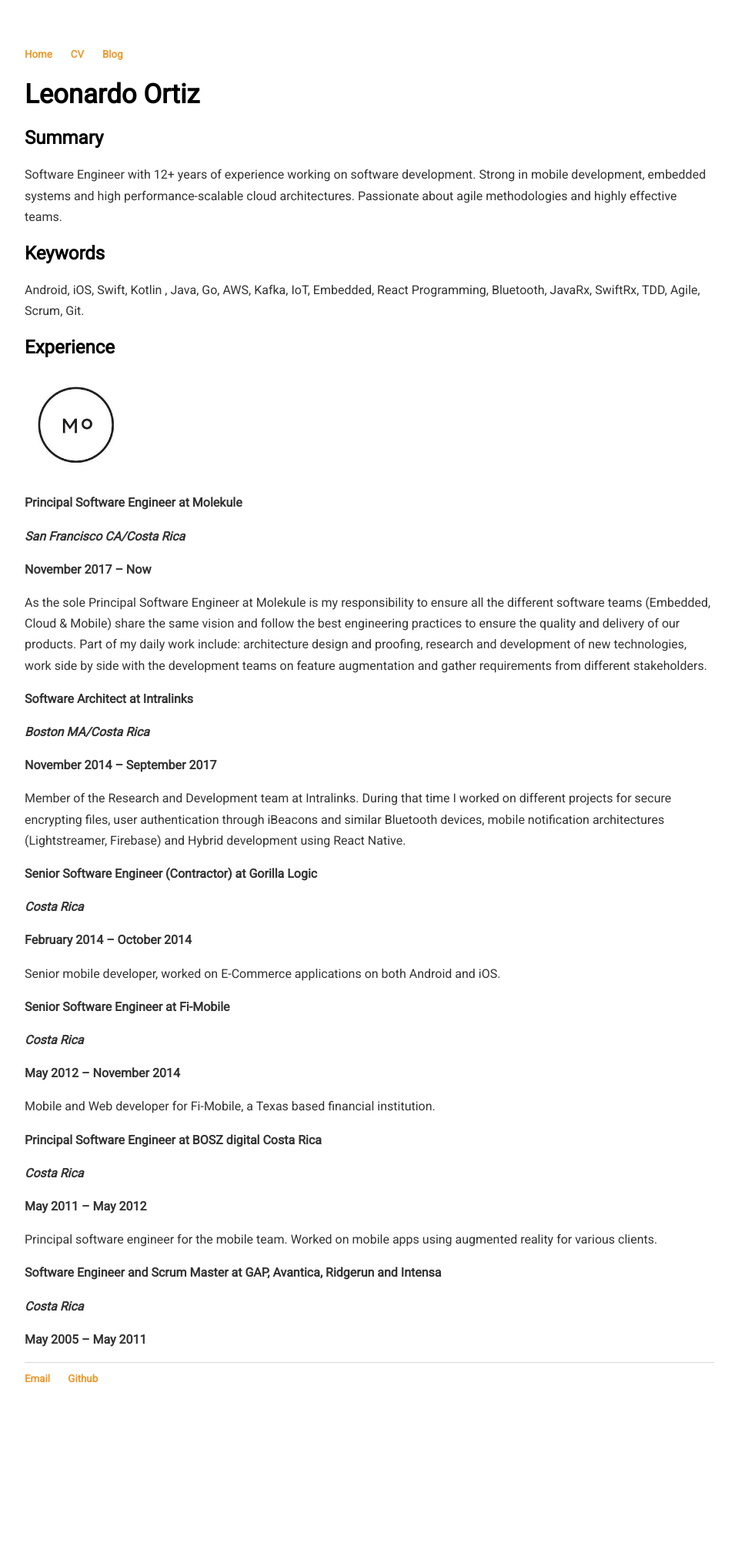
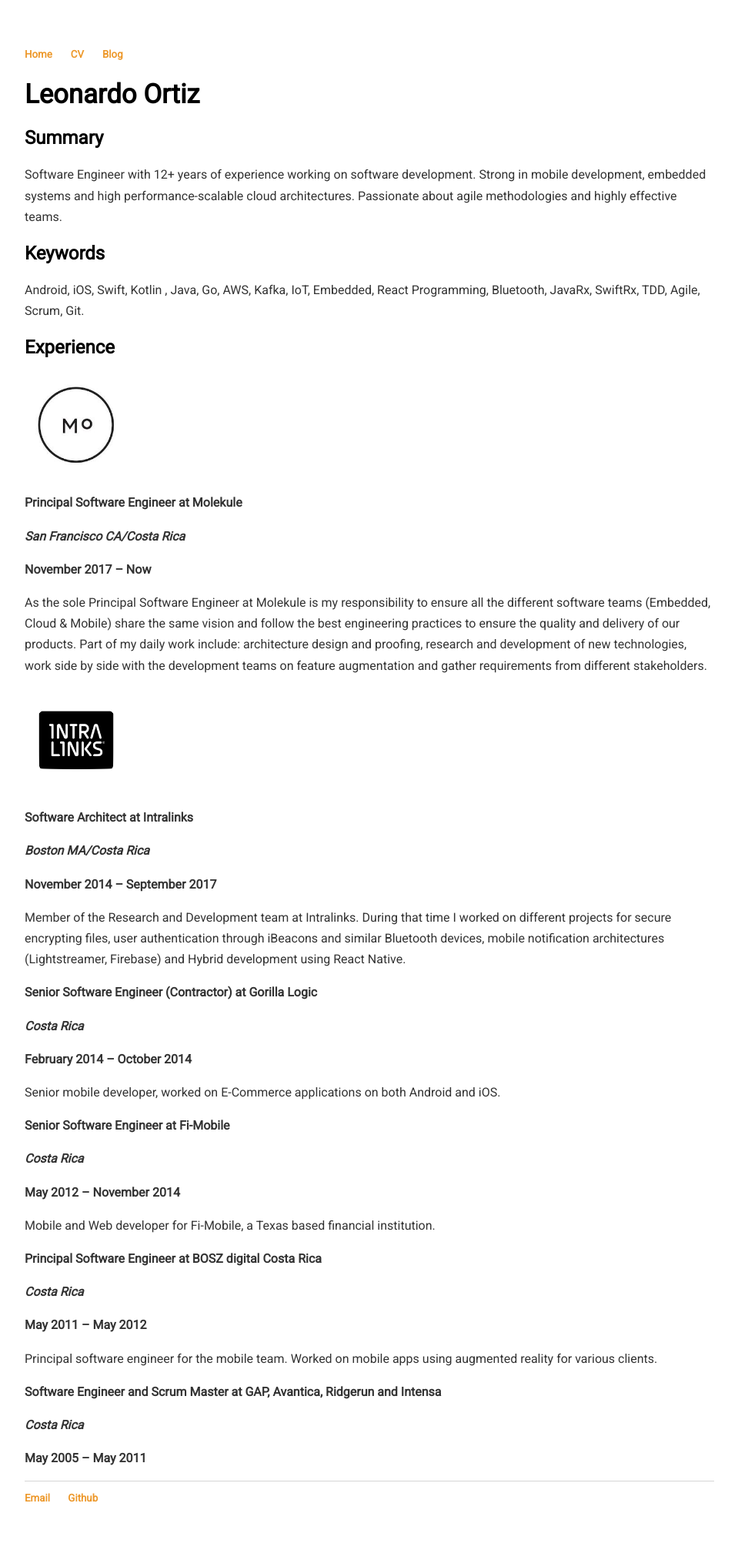
Before and after one commit to leohackerman/leohackerman.github.io, a Jekyll site: the page built from cv/cv.md, in a window 1280 px wide. Shown: the whole page at 77% size, without its empty margins (160-1119 px from the left). Built offline with Jekyll 4.4.1, drawn with Linux system fonts in a browser that asks for light colours; before the commit the page ends 1858 px from its top, so only the background shows below that.

Commit message:
Added IL logo

```diff
--- a/cv/cv.md
+++ b/cv/cv.md
@@ -7,13 +7,11 @@
 Software Engineer with 12+ years of experience working on software development. Strong in mobile development, embedded systems and high performance-scalable cloud architectures. Passionate about agile methodologies and highly effective teams.
 ## Keywords
 Android, iOS, Swift, Kotlin , Java, Go, AWS, Kafka, IoT, Embedded, React Programming, Bluetooth, JavaRx, SwiftRx, TDD, Agile, Scrum, Git.
+<p></p>
 ## Experience
 <div>
 	<img src="/assets/molekule.jpg" alt="Molekule" width="15%" height="15%">
 </div>
-
-
-
 
 **Principal Software Engineer at Molekule**
 
@@ -25,9 +23,10 @@
 
 As the sole Principal Software Engineer at Molekule is my responsibility to ensure all the different software teams (Embedded, Cloud & Mobile) share the same vision and follow the best engineering practices to ensure the quality and delivery of our products. Part of my daily work include: architecture design and proofing, research and development of new technologies, work side by side with the development teams on feature augmentation and gather requirements from different stakeholders.
 
+<div>
+	<img src="/assets/intralinks.png" alt="Intralinks" width="15%" height="15%">
+</div>
 
-
-<p/>
 **Software Architect at Intralinks**
 <p/>
 ___Boston MA/Costa Rica___
```
Also changed, not shown: assets/intralinks.png (added).
